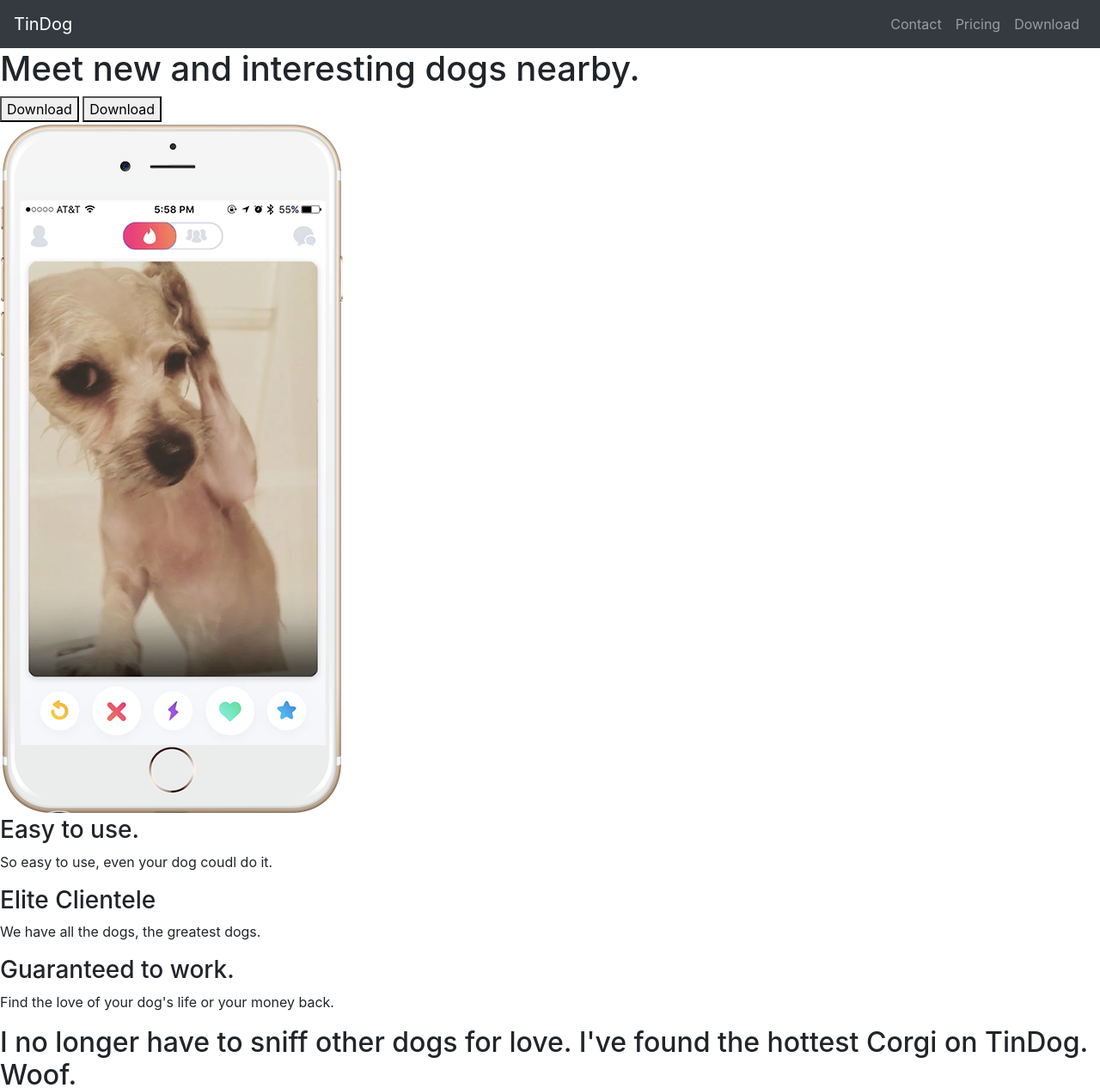
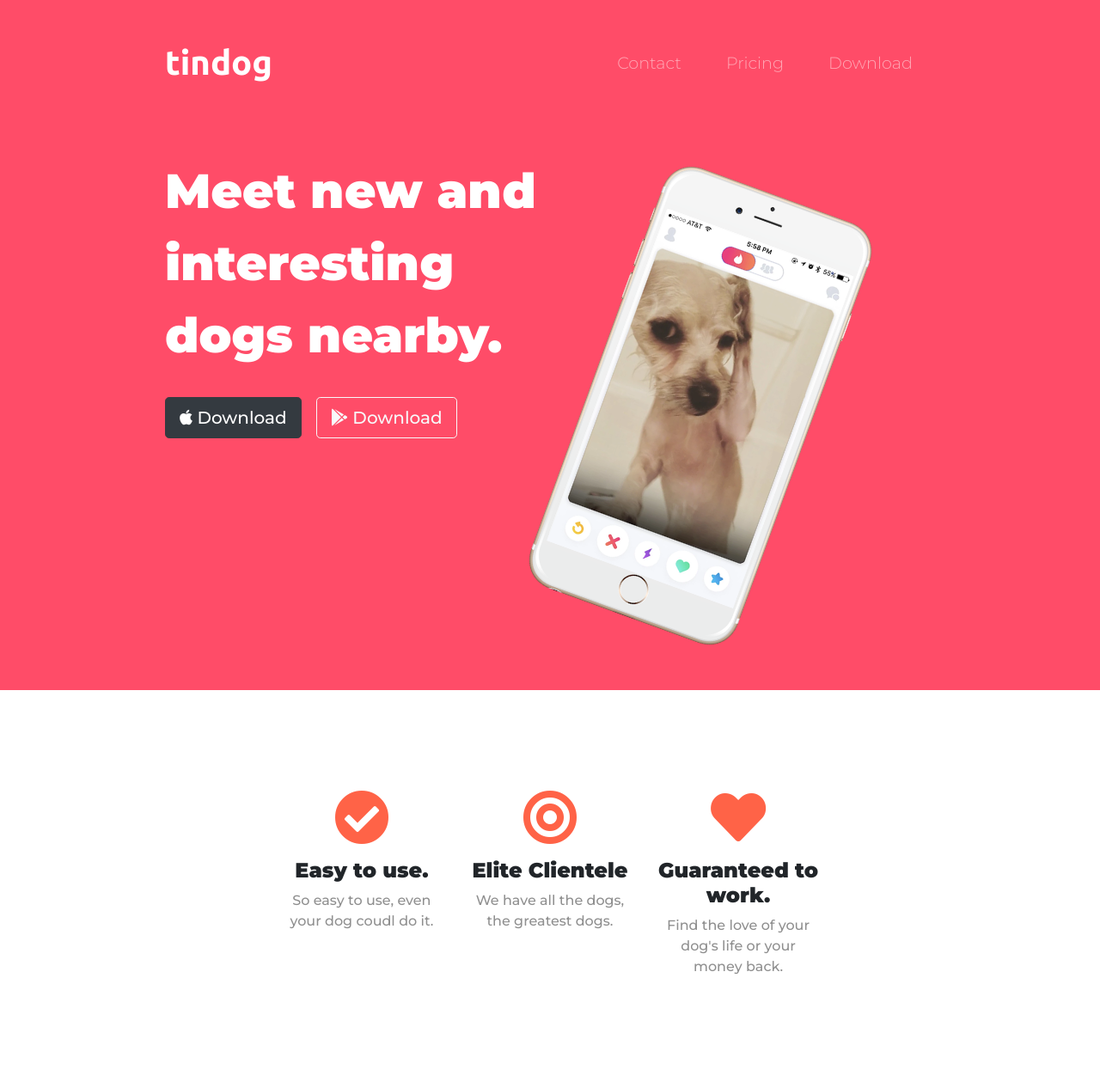
Before and after one commit to SoWrongImRight/css-mysite, a plain HTML site: page bootstrap-installation/index.html in a window 1280 px wide. Shown: the top 1266 px of the page at 86% size. Drawn offline with nearby package versions, Linux system fonts and the light colour scheme.

Commit message:
Significant improvements in the Bootstrap section.  About halfway through the project.

```diff
--- a/bootstrap-installation/css/styles.css
+++ b/bootstrap-installation/css/styles.css
@@ -0,0 +1,94 @@
+
+/* Tag Selectors */
+
+body {
+    font-family: Montserrat, sans-serif;
+}
+
+h1 {
+    font-family: Montserrat, sans-serif;
+    font-size: 3.5rem;
+    line-height: 1.5;
+    font-weight: 900;
+}
+
+h2 {
+
+}
+
+h3 {
+    font-size: 1.5rem;
+}
+
+p {
+    color: #8f8f8f;
+}
+
+
+/* Class Selectors */
+.container-fluid {
+    padding: 3% 15%;
+}
+
+.slant-image {
+    transform:rotate(20deg);
+
+    width: 60%;
+    margin: 30px;
+}
+
+/* Navigation Bar */
+
+.navbar {
+    padding: 0 0 4.5rem;
+}
+
+.navbar-brand {
+    font-family: Ubuntu, sans-serif;
+    font-size: 2.5rem;
+    font-weight: bold;
+}
+
+.nav-item {
+    padding: 0 18px 0 18px;
+}
+
+.nav-link {
+    font-size:1.2rem;
+    font-weight: 300;
+}
+
+/* Buttons */
+.dl-button {
+    margin: 5% 3% 5% 0%;
+}
+
+/* Feature Icons */
+.feature-icon {
+    font-size: 4rem;
+    color: tomato;
+    margin-bottom: 1rem;
+}
+
+.feature-icon:hover {
+    color: #ff4c68;
+}
+
+
+/*  ID Selectors */
+
+#title {
+    background-color: #ff4c68;
+    color: white;
+}
+
+#features {
+    text-align: center;
+    padding: 7% 15%;
+
+}
+
+#features h3 {
+    font-weight: 900;
+    font-size: 1.5rem;
+}
--- a/bootstrap-installation/index.html
+++ b/bootstrap-installation/index.html
@@ -7,15 +7,25 @@
 
     <!-- Bootstrap CSS -->
     <link rel="stylesheet" href="https://cdn.jsdelivr.net/npm/bootstrap@4.5.3/dist/css/bootstrap.min.css" integrity="sha384-TX8t27EcRE3e/ihU7zmQxVncDAy5uIKz4rEkgIXeMed4M0jlfIDPvg6uqKI2xXr2" crossorigin="anonymous">
+    <link rel="stylesheet" href="css/styles.css">
+    <link rel="preconnect" href="https://fonts.gstatic.com">
+    <link href="https://fonts.googleapis.com/css2?family=Montserrat:wght@100;300;500;900&family=Ubuntu:wght@300;400;700&display=swap" rel="stylesheet">
+    <link rel="stylesheet" href="https://pro.fontawesome.com/releases/v5.10.0/css/all.css" integrity="sha384-AYmEC3Yw5cVb3ZcuHtOA93w35dYTsvhLPVnYs9eStHfGJvOvKxVfELGroGkvsg+p" crossorigin="anonymous"/>
 
     <title>TinDog</title>
   </head>
   <body>
 
+    <!-- Title Section -->
+
     <section id="title">
 
-      <nav class="navbar navbar-expand-lg navbar-dark bg-dark">
-        <a href="" class="navbar-brand">TinDog</a>
+      <div class="container-fluid">
+
+      <!-- Navbar -->
+
+      <nav class="navbar navbar-expand-lg navbar-dark">
+        <a href="" class="navbar-brand">tindog</a>
         <button class="navbar-toggler" type="button" data-toggle="collapse" data-target="#navbarTogglerDemo01" aria-controls="navbarTogglerDemo01" aria-expanded="false" aria-label="Toggle navigation">
           <span class="navbar-toggler-icon"></span>
         </button>
@@ -34,29 +44,47 @@
         </div>
       </nav>
 
-      <div>
+      <!-- Landing Page Text -->
+
+      <div class="row">
+        <div class="col-lg-6">
           <h1>Meet new and interesting dogs nearby.</h1>
-        <button type="button">Download</button>
-        <button type="button">Download</button>
+          <button type="button" class="btn btn-dark btn-lg dl-button"><i class="fab fa-apple"></i> Download</button>
+          <button type="button" class="btn btn-lg btn-outline-light dl-button"><i class="fab fa-google-play"></i> Download</button>
         </div>
-      <div>
-        <img src="images/iphone6.png" alt="iphone-mockup">
+        <div class="col-lg-6">
+          <img class="slant-image" src="images/iphone6.png" alt="iphone-mockup">
+        </div>
       </div>
 
+    </div>
     </section>
 
     <!--  Features  -->
 
     <section id="features">
 
+      <div class="container-fluid">
+
+        <div class="row">
+          <div class="col-lg-4">
+            <i class="fas fa-check-circle feature-icon"></i>
             <h3>Easy to use.</h3>
             <p>So easy to use, even your dog coudl do it.</p>
-
+          </div>
+          <div class="col-lg-4">
+            <i class="fas fa-bullseye feature-icon"></i>
             <h3>Elite Clientele</h3>
             <p>We have all the dogs, the greatest dogs.</p>
-
+          </div>
+          <div class="col-lg-4">
+            <i class="fas fa-heart feature-icon"></i>
             <h3>Guaranteed to work.</h3>
             <p>Find the love of your dog's life or your money back.</p>
+          </div>
+        </div>
+
+      </div>
 
     </section>
 
```
Lines whose indentation alone changed are shown as unchanged.
